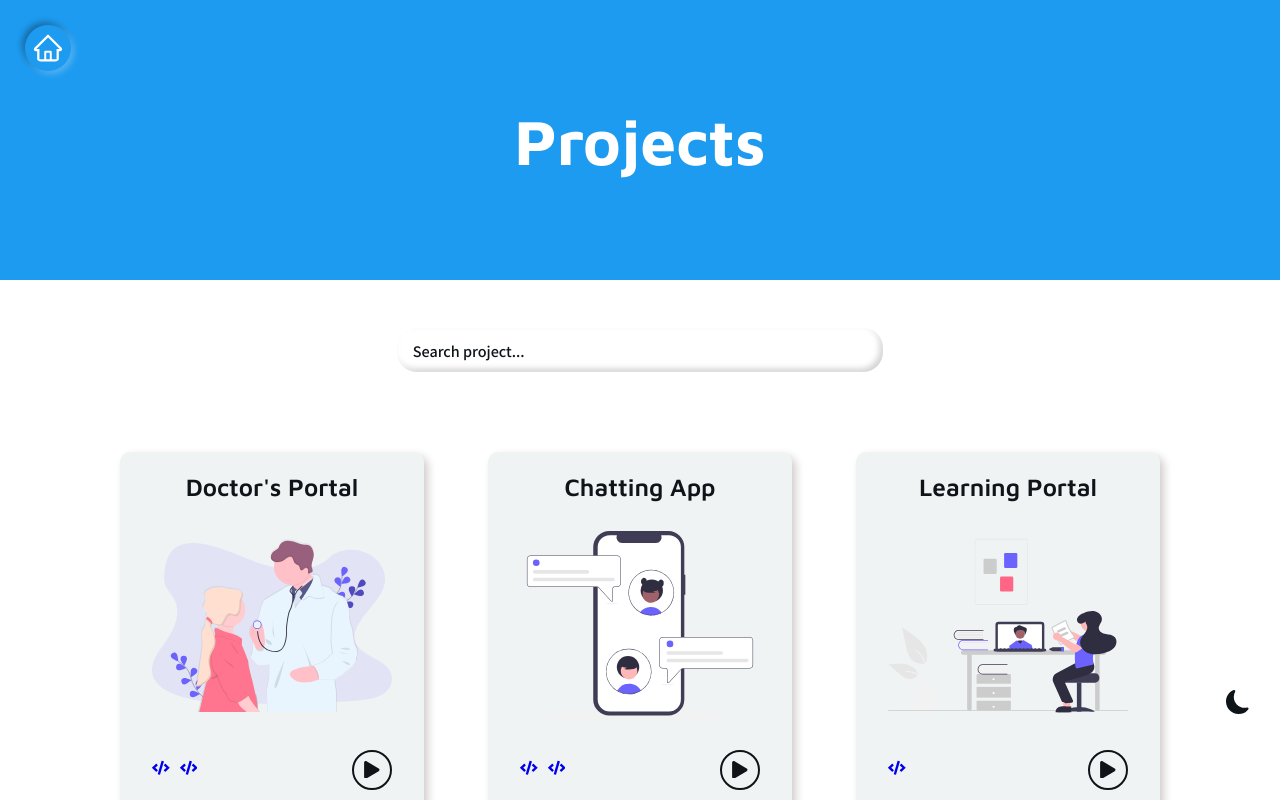
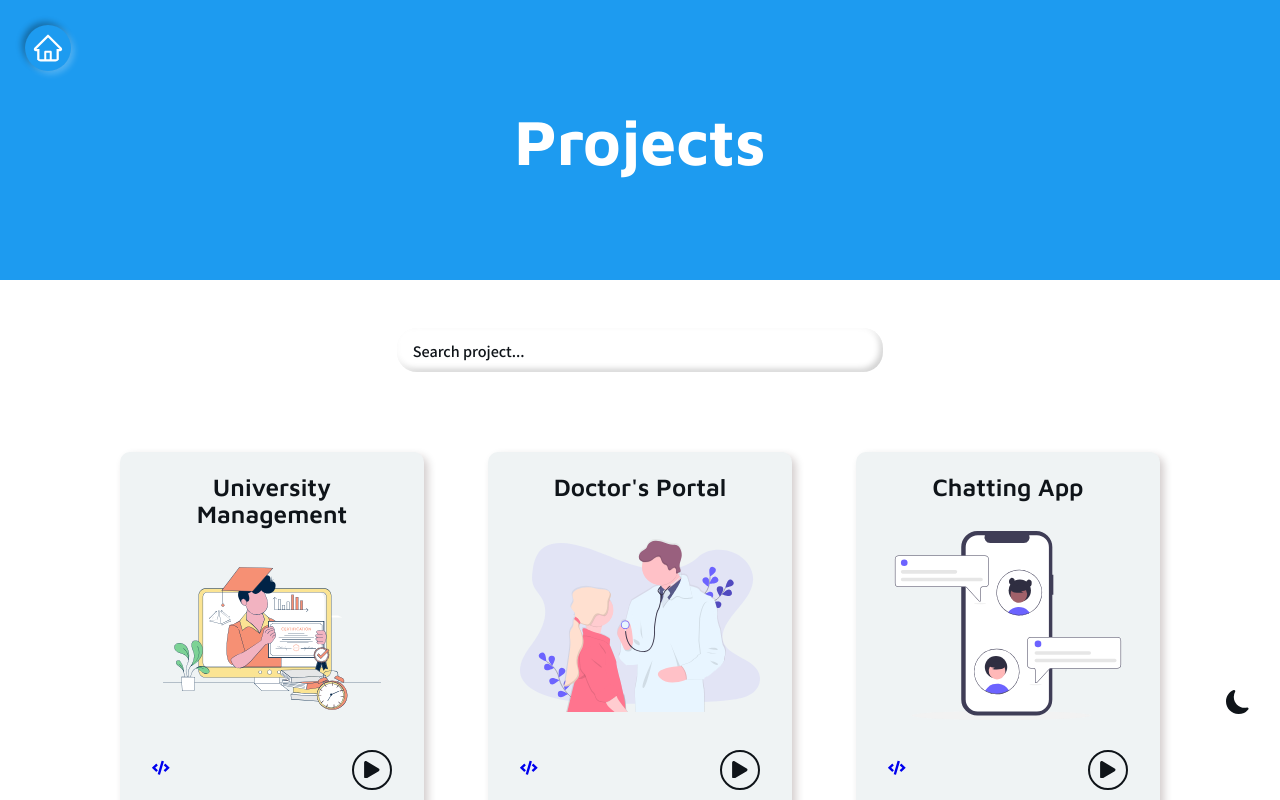
Before and after one commit to alfatcse/Portfolio, a React (Create React App) app: page /projects in a window 1280 px wide. Shown: the top 800 px of the page. Built offline with nearby package versions, Linux system fonts and the light colour scheme; a web font is replaced by a local one.

Commit message:
new data added

```diff
--- a/src/components/core-ui/single-project/single-project-ui.js
+++ b/src/components/core-ui/single-project/single-project-ui.js
@@ -47,7 +47,7 @@ function SingleProjectUI({
                   aria-label="Demo"
                 />
               </a>
-              {code?.backEnd && (
+              {/* {code?.backEnd && (
                 <a
                   href={code.backEnd}
                   target="_blank"
@@ -65,7 +65,7 @@ function SingleProjectUI({
                     aria-label="Demo"
                   />
                 </a>
-              )}
+              )} */}
             </div>
             <a
               href={demo}
--- a/src/components/core-ui/single-project/single-project.css
+++ b/src/components/core-ui/single-project/single-project.css
@@ -114,7 +114,7 @@
 }
 
 .tooltip1::after {
-  content: "Frontend Code";
+  content: "Source Code";
   font-family: var(--primaryFont);
   visibility: hidden;
   color: #080808;
--- /dev/null
+++ b/src/data/certificate-data.js
@@ -0,0 +1,26 @@
+export const certificateData=[
+    {
+        id:1,
+        image:"https://i.ibb.co/Yy2jgsy/oie-ZW3-A07wgdqwb.jpg",
+        title:"German Language A1",
+        link:"https://drive.google.com/file/d/1BrRR-hDKAlRR6t7j5CGGxyO9KmZ8jTN3/view?usp=sharing"
+    },
+    {
+        id:2,
+        image:"https://i.ibb.co/MRnp7Hd/oie-Cl-EN7g-He-O3p-W.jpg",
+        title:"German Language A2",
+        link:""
+    },
+    {
+        id:3,
+        image:"https://i.ibb.co/9G77Zcs/oie-yjbd-CUDz0o-Sv.jpg",
+        title:"German Language B1",
+        link:""
+    },
+    {
+        id:4,
+        image:"https://i.ibb.co/D7xjZz7/oie-q6-Er-MZKSo-C1v.jpg",
+        title:"German Language B2",
+        link:""
+    }
+]
--- a/src/data/educationData.js
+++ b/src/data/educationData.js
@@ -10,7 +10,7 @@ export const educationData = [
     id: 2,
     institution:
       "Bangabandhu Sheikh Mujibur Rahman Science and Technology University-Gopalganj-8100-Bangladesh",
-    course: "Bachelor of Computer Science and Software Engineer- ing(CSE)",
+    course: "Bachelor of Computer Science and Engineering(CSE)",
     startYear: "2014",
     endYear: "2018",
   },
--- a/src/data/experienceData.js
+++ b/src/data/experienceData.js
@@ -1,28 +1,35 @@
 export const experienceData = [
   {
     id: 1,
+    company: "Happy Nation Global, Kastanienalle 12, 10435 Berlin,Deutschland",
+    jobtitle: "Full-stack Web Developer",
+    startYear: "December 2023",
+    endYear: "July 2024",
+  },
+  {
+    id: 2,
     company:
       "U-Glow GmbH,Friedrich-Ebert-Straße 33, 45468 Mülheim an der Ruhr,Deutschland",
     jobtitle: "Full-stack Web Developer",
     startYear: "June 2023",
-    endYear: "December 2023",
+    endYear: "November 2023",
   },
   {
-    id: 2,
+    id: 3,
     company: "iQuantile Ltd. Dhaka, Bangladesh",
     jobtitle: "Junior Web Developer",
     startYear: "July 2018",
     endYear: "March 2019",
   },
   {
-    id: 3,
+    id: 4,
     company: "W3 Engineers Ltd. Khulna, Bangladesh ",
     jobtitle: "Intern Web Developer",
     startYear: "January 2018",
     endYear: "June 2018",
   },
   {
-    id: 4,
+    id: 5,
     company: "Learning New Technology For Everyday",
     jobtitle: "Self Learning",
     startYear: "2014",
--- a/src/data/headerData.js
+++ b/src/data/headerData.js
@@ -16,5 +16,5 @@ export const headerData = {
   image: "https://i.ibb.co/ngB3yqM/cv-pic.jpg",
   imagebw: "https://i.ibb.co/31WYw3p/llmnsnssh-modified.jpg",
   resumePdf:
-    "https://drive.google.com/file/d/12AVUFeqDcRkka1IP5_2ZbBT9X-sZkNxu/view?usp=sharing",
+    "https://drive.google.com/file/d/1uVzZunVoULR3bLLv4eQm3rH5g1Pxap0x/view?usp=sharing",
 };
--- a/src/data/projectsData.js
+++ b/src/data/projectsData.js
@@ -2,9 +2,28 @@ import four from "../assets/svg/projects/four.svg";
 import doctor from "../assets/svg/projects/doctor.svg";
 import learning from "../assets/svg/projects/learning.svg";
 import chatting from "../assets/svg/projects/chatting.svg";
+import university from "../assets/svg/projects/University.svg";
 export const projectsData = [
   {
     id: 1,
+    projectName: "University Management",
+    projectDesc: {
+      projectDescription:
+        "This project is a University Management System developed using a microservices architecture, allowing for modularity, scalability, and maintainability",
+      Credential: "Admin Credential->",
+      Admin: "UserID: A-00000,",
+      Password: "Password: universityadmin123!@",
+    },
+    tags: ["NextJS", "PostgreSQL", "Microservices","Redis"],
+    code: {
+      frontEnd: "https://github.com/alfatcse/University-Management",
+      backEnd: "https://github.com/alfatcse/Doctors-Portal-Server",
+    },
+    demo: "https://university-management-frontend-pdlf.onrender.com/",
+    image: university,
+  },
+  {
+    id: 2,
     projectName: "Doctor's Portal",
     projectDesc: {
       projectDescription:
@@ -15,14 +34,14 @@ export const projectsData = [
     },
     tags: ["React", "Express", "Stripe", "Firebase"],
     code: {
-      frontEnd: "https://github.com/alfatcse/Doctors-Portal",
+      frontEnd: "https://github.com/alfatcse/Doctor-Portal",
       backEnd: "https://github.com/alfatcse/Doctors-Portal-Server",
     },
-    demo: "https://doctors-portal-be73e.web.app/",
+    demo: "https://doctors-portal-4ref.onrender.com/",
     image: doctor,
   },
   {
-    id: 2,
+    id: 3,
     projectName: "Chatting App",
     projectDesc: {
       projectDescription:
@@ -30,14 +49,14 @@ export const projectsData = [
     },
     tags: ["React", "Express", "Socket.io"],
     code: {
-      frontEnd: "https://github.com/alfatcse/Chat-App-Client",
+      frontEnd: "https://github.com/alfatcse/Chat-App",
       backEnd: "https://github.com/alfatcse/Chat-App-Server",
     },
-    demo: "http://18.197.51.51:3000/",
+    demo: "https://chat-app-client-egmb.onrender.com/",
     image: chatting,
   },
   {
-    id: 3,
+    id: 4,
     projectName: "Learning Portal",
     projectDesc: {
       projectDescription:
@@ -54,7 +73,7 @@ export const projectsData = [
     image: learning,
   },
   {
-    id: 4,
+    id: 5,
     projectName: "Sell Now",
     projectDesc: {
       projectDescription:
--- a/src/pages/home/index.js
+++ b/src/pages/home/index.js
@@ -10,6 +10,7 @@ import Education from '../../components/core-ui/education/education'
 import Experience from '../../components/core-ui/experience/experience'
 import Skills from '../../components/core-ui/skills/skills'
 import { headerData } from '../../data/headerData'
+import Certificate from '../../components/core-ui/certificate/certificate'
 
 function HomePage() {
     return (
@@ -22,7 +23,7 @@ function HomePage() {
             <About />
             <Experience />
             <Skills />
-            {/* <Certificate /> */}
+            {/* <Certificate />  */}
             <Projects />
             <Education />
             <Blog />
```
Also changed, not shown: src/assets/svg/projects/University.svg (added), src/components/core-ui/certificate/certificate.js (line endings or trailing spaces).
